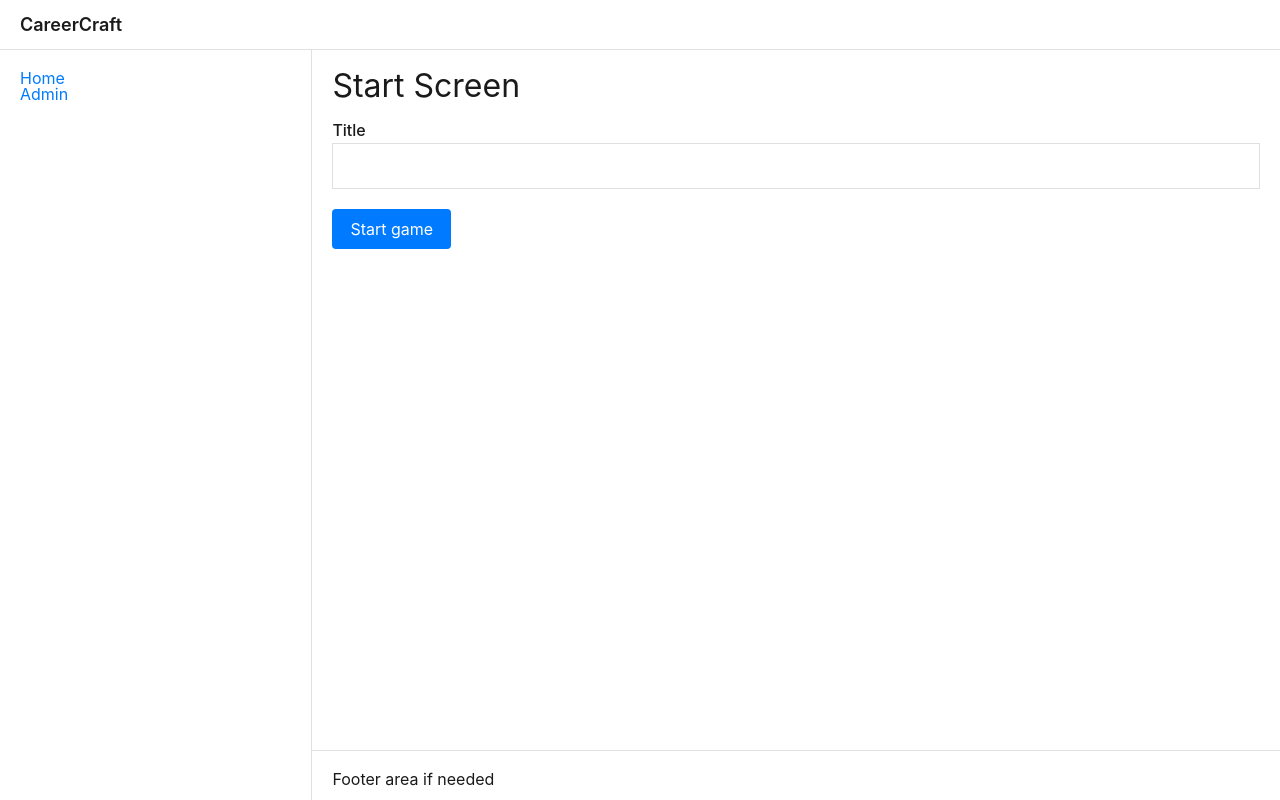
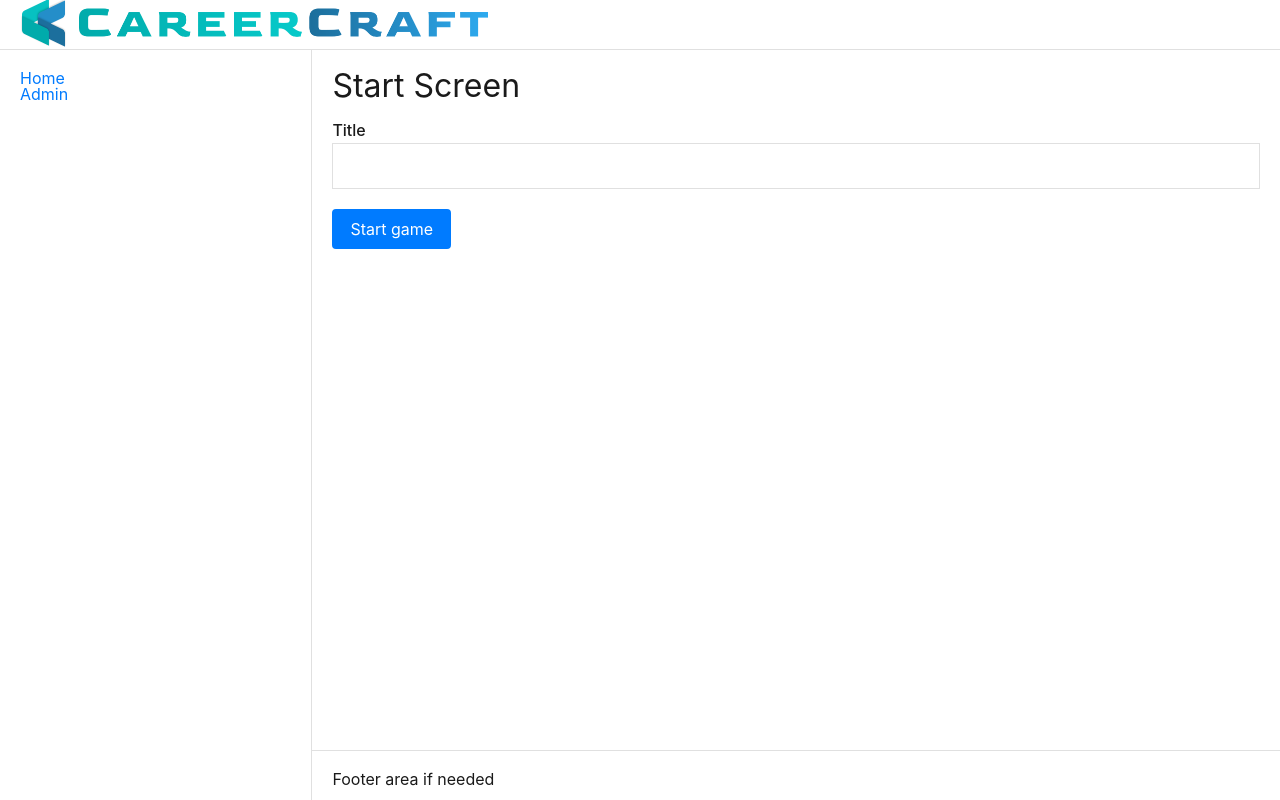
Before and after one commit to microsoft/career-ai, a React (Create React App) app in the folder Client/: page / in a window 1280 px wide. Built offline with nearby package versions, Linux system fonts and the light colour scheme.

Commit message:
adding header logo with scss class

```diff
--- a/Client/src/components/Layout/Header/Header.scss
+++ b/Client/src/components/Layout/Header/Header.scss
@@ -29,3 +29,10 @@
     color: $font-text-dark;
   }
 }
+
+.header-logo {
+  max-height: 50px;
+  // height: 30px;
+  width: auto;
+  margin-right: 10px;
+}
--- a/Client/src/components/Layout/Header/Header.tsx
+++ b/Client/src/components/Layout/Header/Header.tsx
@@ -5,7 +5,13 @@ export function Header(): React.ReactElement {
   return (
     <header className="header-root">
       <a href="/" title="Go to CareerCraft home page" className="brand-link">
-        <div className="brand">CareerCraft</div>
+        <div className="brand">
+          <img
+            src="Flat_logo_linear.png"
+            alt="CareerCraft logo"
+            className="header-logo"
+          />
+        </div>
       </a>
     </header>
   );
```
Also changed, not shown: Client/public/Flat_logo_linear.png (added), 1 other file (tests, documents, lock files or other folders).
